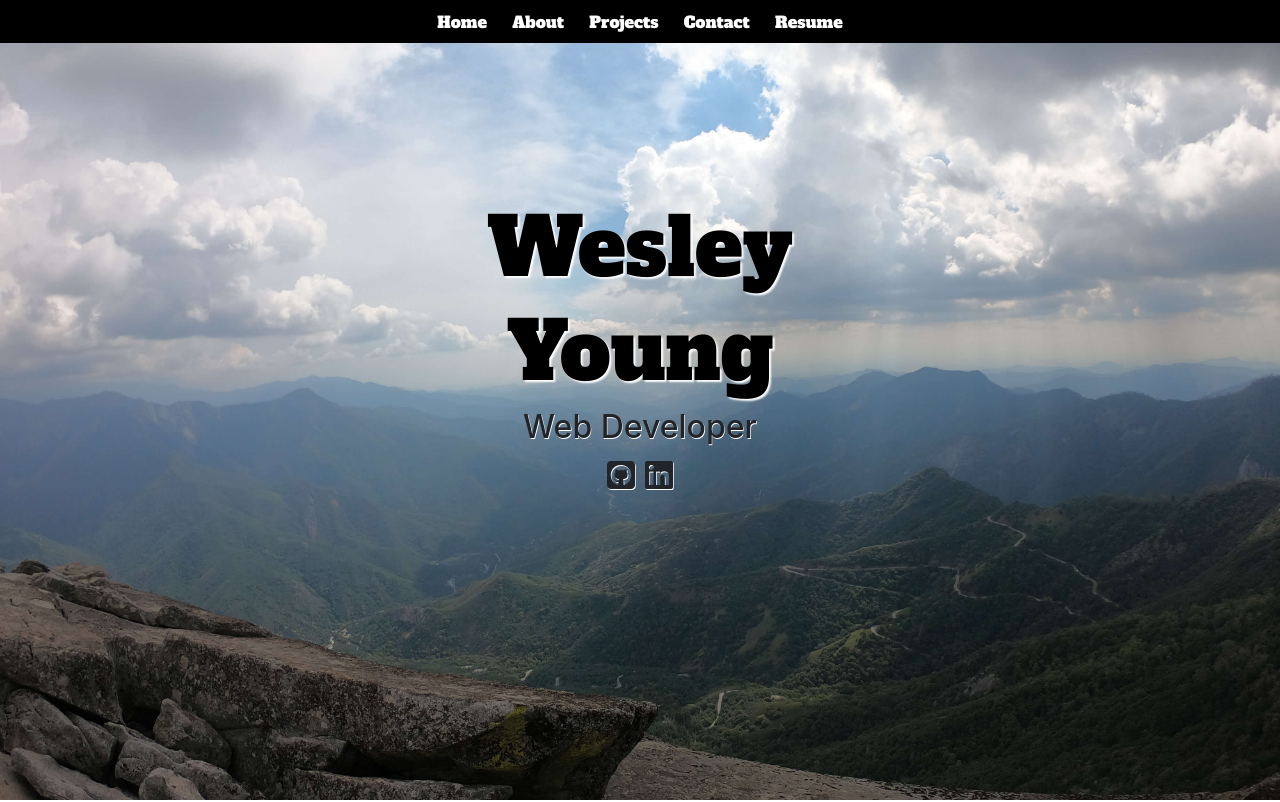
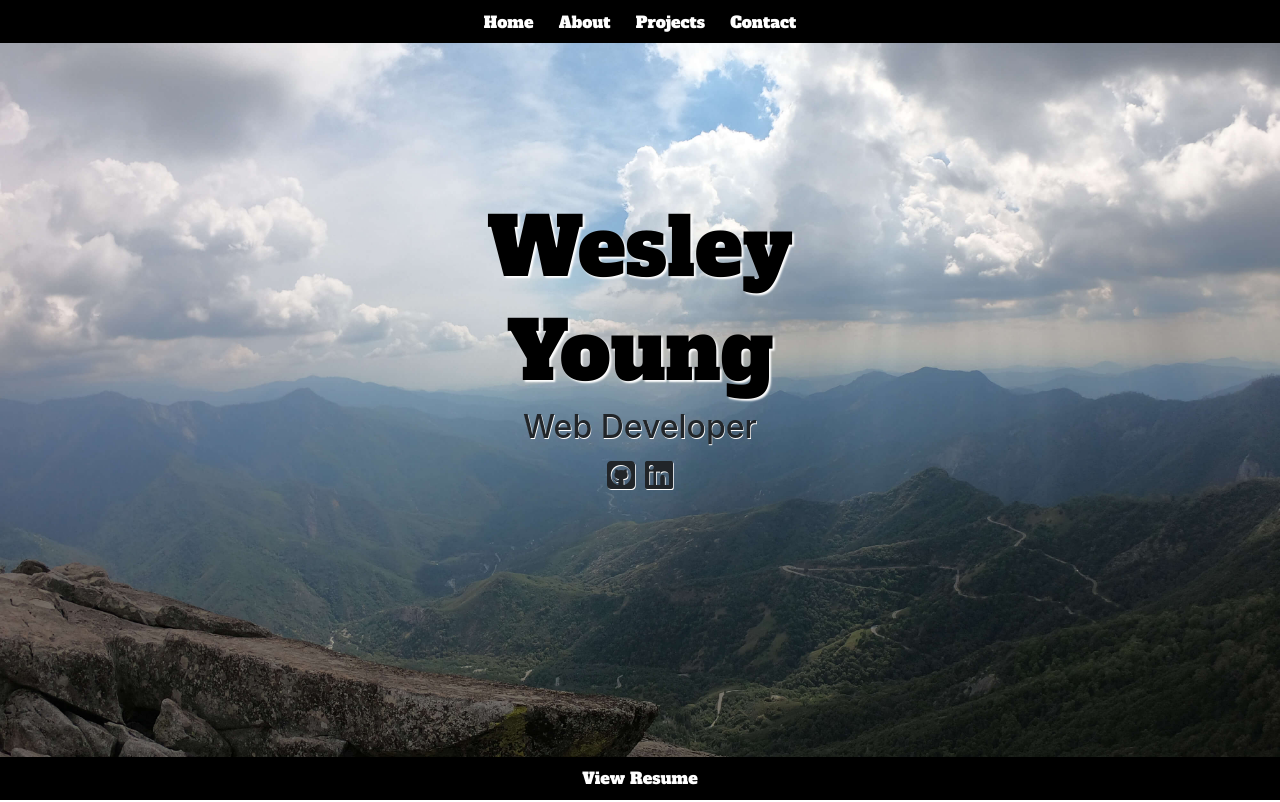
Before and after one commit to wyoung60/reactPortfolio, a React (Create React App) app: page / in a window 1280 px wide. Shown: the top 802 px of the page. Built offline with nearby package versions, Linux system fonts and the light colour scheme.

Commit message:
Added footer

```diff
--- a/public/index.html
+++ b/public/index.html
@@ -13,8 +13,6 @@
       rel="stylesheet"
     />
 
-    <link rel="manifest" href="%PUBLIC_URL%/manifest.json" />
-
     <title>React App</title>
   </head>
   <body>
--- a/src/App.js
+++ b/src/App.js
@@ -5,6 +5,7 @@ import HomeSection from "./components/HomeSection/HomeSection";
 import ProjectsSection from "./components/ProjectsSection/ProjectsSection";
 import Projects from "./projects.json";
 import SectionHeader from "./components/SectionHeader/SectionHeader";
+import Footer from "./components/Footer/Footer";
 
 function App() {
   return (
@@ -28,6 +29,7 @@ function App() {
       <SectionHeader title="Contact" id="contact">
         <ContactSection />
       </SectionHeader>
+      <Footer />
     </div>
   );
 }
--- /dev/null
+++ b/src/components/Footer/Footer.js
@@ -0,0 +1,22 @@
+import React from "react";
+import "./style.css";
+import Resume from "../../Assets/Images/Resume.pdf";
+
+const Footer = () => {
+  return (
+    <ul className="footerElement">
+      <li>
+        <a
+          className="anchor"
+          href={Resume}
+          target="_blank"
+          rel="noopener noreferrer"
+        >
+          View Resume
+        </a>
+      </li>
+    </ul>
+  );
+};
+
+export default Footer;
--- /dev/null
+++ b/src/components/Footer/style.css
@@ -0,0 +1,15 @@
+.footerElement {
+  position: fixed;
+  bottom: 0;
+  width: 100%;
+  padding: 0.75%;
+  background-color: black;
+  text-align: center;
+  z-index: 1;
+  margin-bottom: 0px;
+}
+
+.anchor {
+  font-family: "Alfa Slab One", cursive;
+  color: white;
+}
--- a/src/components/NavBar/NavBar.js
+++ b/src/components/NavBar/NavBar.js
@@ -25,16 +25,6 @@ const NavBar = () => {
           Contact
         </a>
       </li>
-      <li className="navElement">
-        <a
-          className="anchor"
-          href={Resume}
-          target="_blank"
-          rel="noopener noreferrer"
-        >
-          Resume
-        </a>
-      </li>
     </ul>
   );
 };
```
Also changed, not shown: public/manifest.json (deleted).
